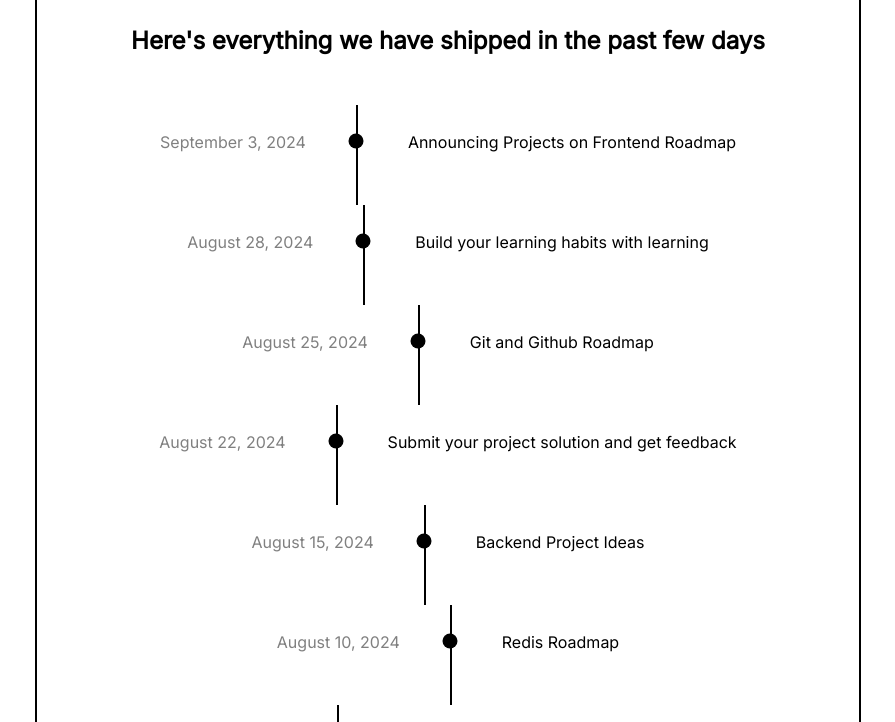
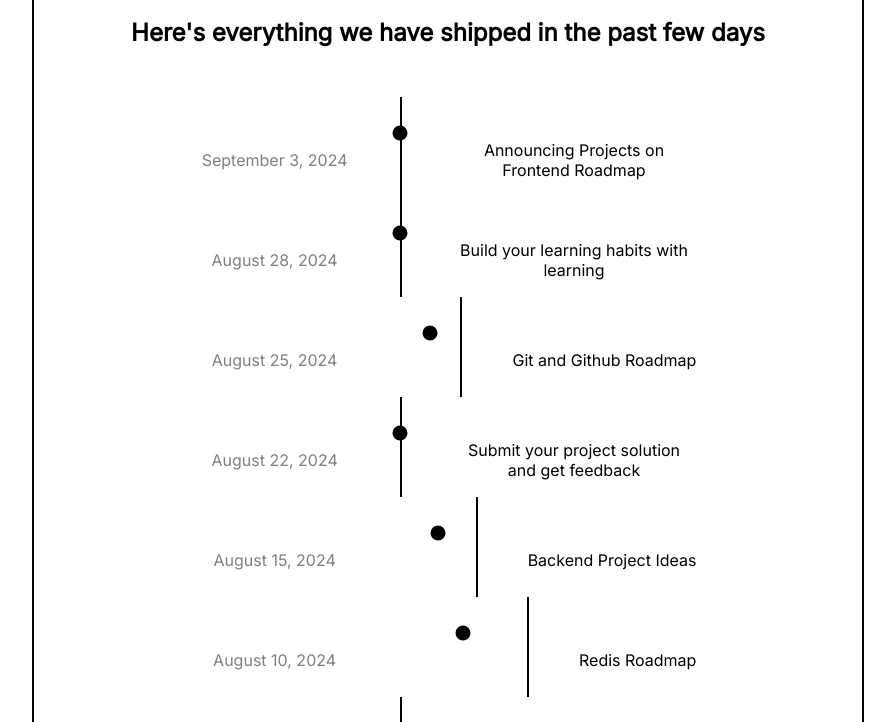
Before and after one commit to buildinrythm/04-changelog-component, a plain HTML site: page index.html in a window 1280 px wide. Shown: the part 86-808 px from the top of the page, without its empty margins (192-1087 px from the left). Drawn offline with Linux system fonts and the light colour scheme.

Commit message:
logging off after messing up the entire layout by adding in the dates and text. Will begin debugging tomorrow.

```diff
--- a/index.html
+++ b/index.html
@@ -77,7 +77,7 @@
 </div>
 <div class="changelog-content">Changelog page to help you stay in the loop</div>
         </div>
-        <button id="button">Visit Complete changelog</button>
+        <button id="button">Visit Complete Changelog</button>
     </div>
 </body>
 </html>
--- a/styles.css
+++ b/styles.css
@@ -1,11 +1,21 @@
-h2{
-    margin-bottom: 50px;
+* {
+    box-sizing: border-box;
 }
+
 body{
   font-family: 'Inter', sans-serif;
     display: flex;
     justify-content: center;
+    margin: 0;
 }
+
+h2 {
+
+  margin-bottom: 50px;
+  text-align: center;
+}
+
+/* The box the changelog is in */
 #changelog-container {
     border: 2px solid black;
     border-radius: 22px;
@@ -17,10 +27,15 @@
     width: 65%;
 }
 
+/* The row of information including the line and dot */
 .changelog-row{
     display: flex;
-    justify-content: flex-start;
+    justify-content: space-between;
     gap: 50px;
+    width: 60%;
+    align-items: center;
+    height: 100px;
+    box-sizing: border-box;
 }
 
 .line {
@@ -29,6 +44,9 @@
     position: relative;
 }
 
+.line-item{
+    flex-grow: 1;
+}
 .dot {
     width: 15px;
     height: 15px;
@@ -40,11 +58,15 @@
     transform: translate(-50%, -10%);
 }
 
+/* Text on the let */
 .changelog-date{
     margin-top: 27px;
-    color: grey
+    color: grey;
+    width: 150px;
+    flex-shrink: 0;
 }
 
+/*Text on the right */
 .changelog-content{
     margin-top: 27px;
 }
```
